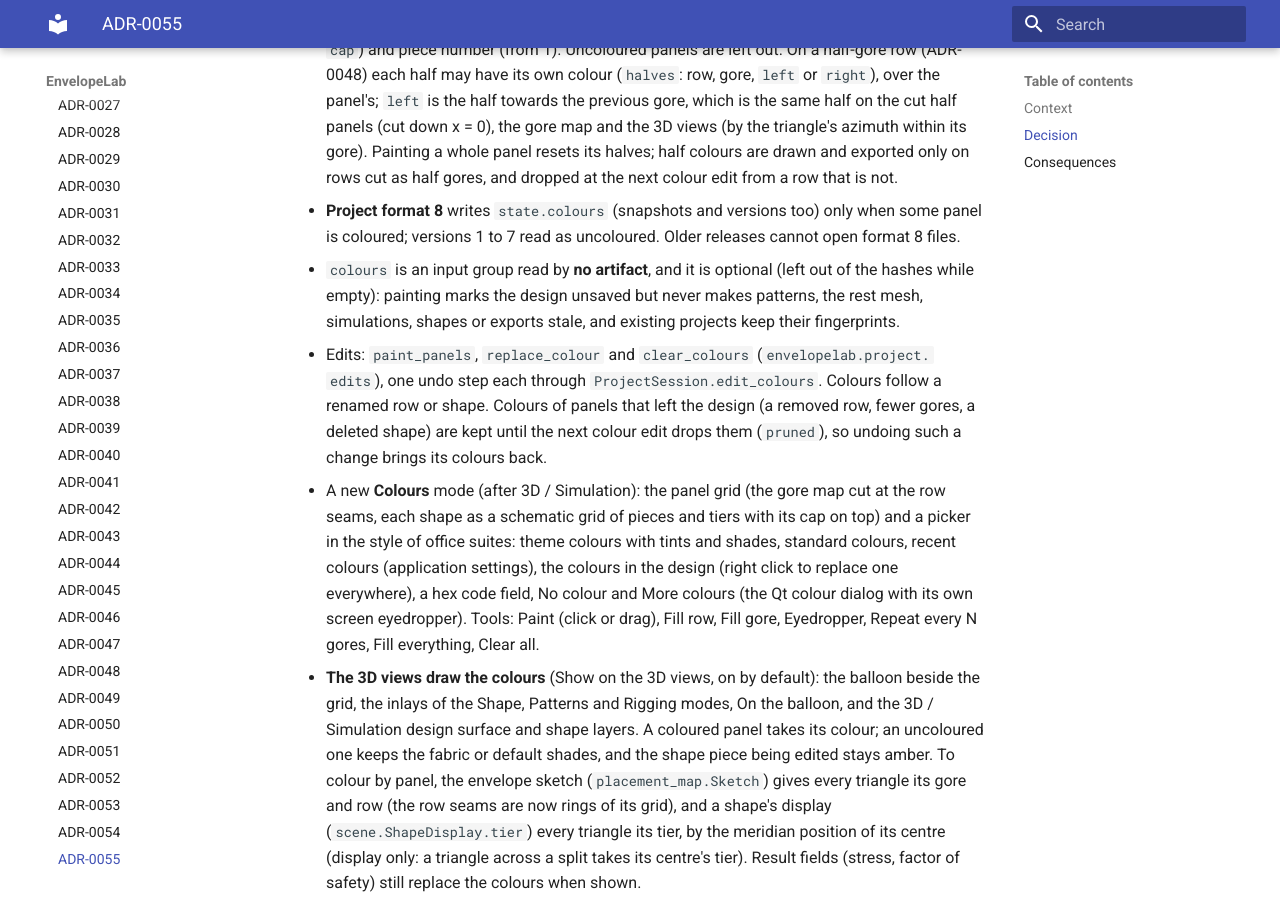
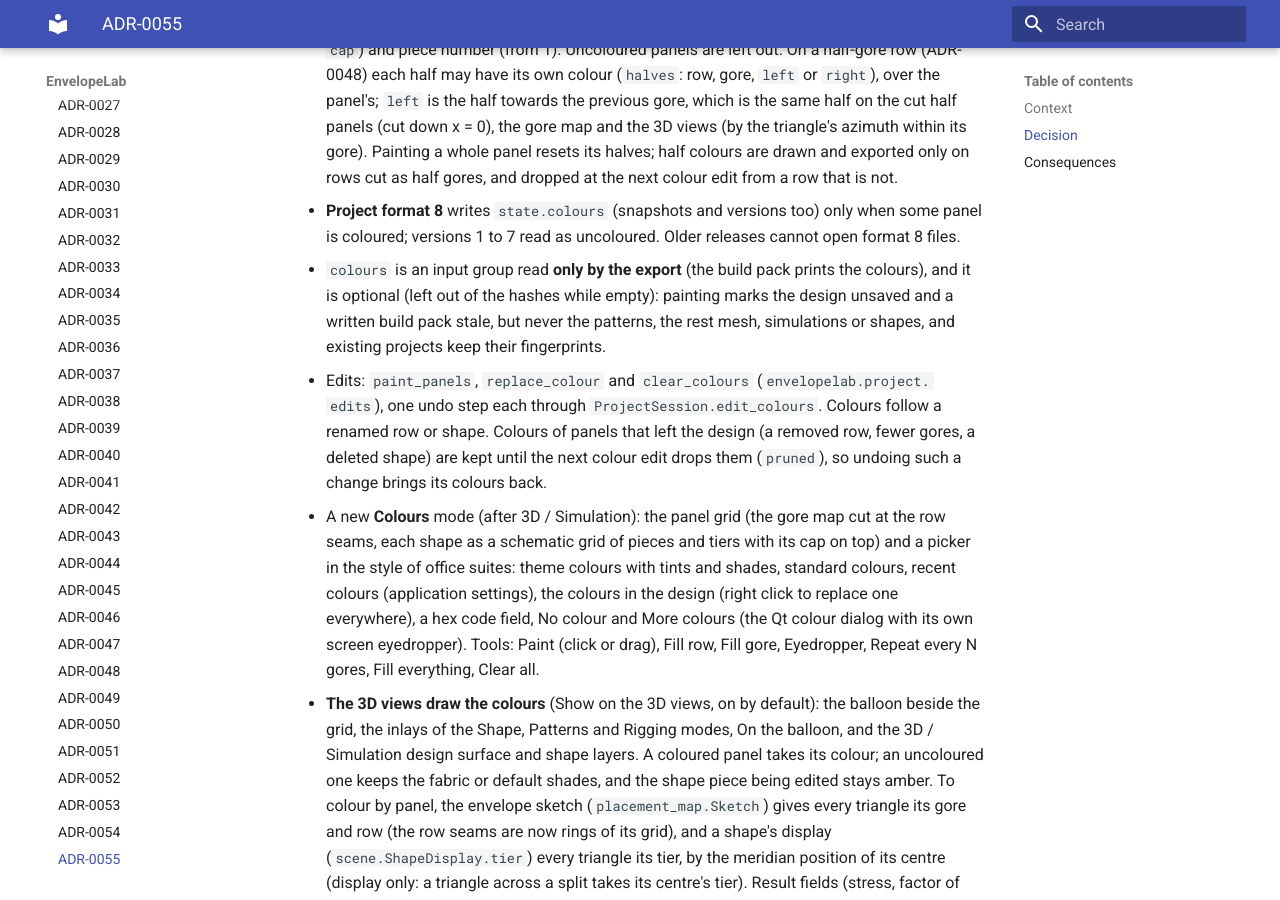
Before and after one commit to ekoenig4/EnvelopeLab, an MkDocs documentation site: the page built from docs/adr/ADR-0055-panel-colours.md, in a window 1280 px wide and 900 px high, scrolled down 656 px. Built offline with MkDocs 1.6.1 and Material for MkDocs 9.7.7, drawn with Linux system fonts in a browser that asks for light colours.

Commit message:
fix(design): let the build pack depend on the panel colours
test_every_group_is_read_by_some_artifact failed: the `colours` input
group was read by no artifact. Since the build pack prints the panel
colours, the export does read them, so a colour change must mark a
written build pack stale. The export artifact now takes `colours` as an
input; patterns, the rest mesh, simulations and shapes still never go
stale on a colour change, and the group stays optional (left out while
empty), so existing projects keep their fingerprints.

The colour tests now assert that only the export fingerprint changes
when a panel is painted; the docs say the same.

Co-Authored-By: Claude Opus 5.5 <noreply@anthropic.com>
Claude-Session: https://claude.ai/code/session_01Tiox1T83R6NdXXiGrxBTue

```diff
--- a/docs/adr/ADR-0055-panel-colours.md
+++ b/docs/adr/ADR-0055-panel-colours.md
@@ -26,10 +26,10 @@ stale. Painting must not do that.
 * **Project format 8** writes `state.colours` (snapshots and versions too) only when
   some panel is coloured; versions 1 to 7 read as uncoloured. Older releases cannot open
   format 8 files.
-* `colours` is an input group read by **no artifact**, and it is optional (left out of
-  the hashes while empty): painting marks the design unsaved but never makes patterns,
-  the rest mesh, simulations, shapes or exports stale, and existing projects keep their
-  fingerprints.
+* `colours` is an input group read **only by the export** (the build pack prints the
+  colours), and it is optional (left out of the hashes while empty): painting marks the
+  design unsaved and a written build pack stale, but never the patterns, the rest mesh,
+  simulations or shapes, and existing projects keep their fingerprints.
 * Edits: `paint_panels`, `replace_colour` and `clear_colours` (`envelopelab.project.
   edits`), one undo step each through `ProjectSession.edit_colours`. Colours follow a
   renamed row or shape. Colours of panels that left the design (a removed row, fewer
```
Also changed, not shown: CHANGELOG.md (+1 -1 lines), docs/user/panel-colours.md (+2 -1 lines), 5 other files.
